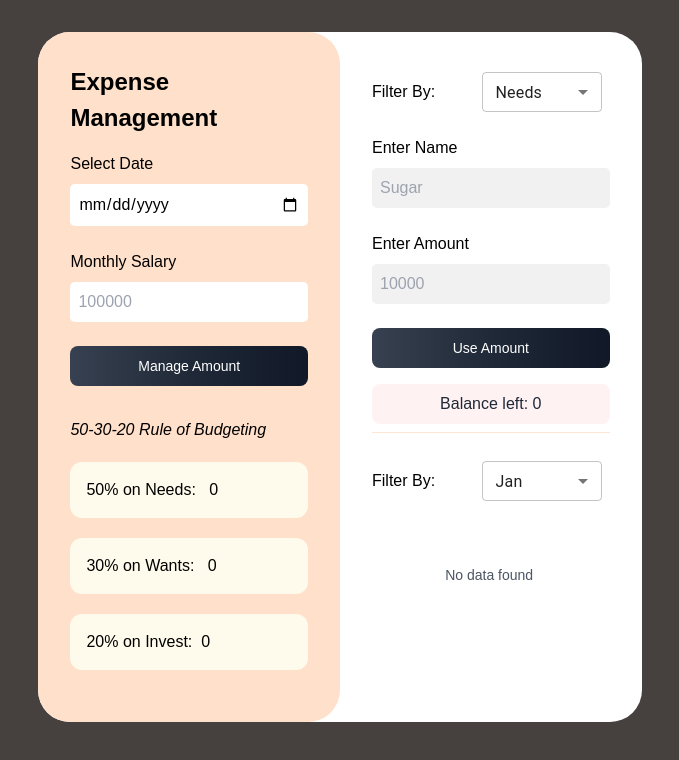
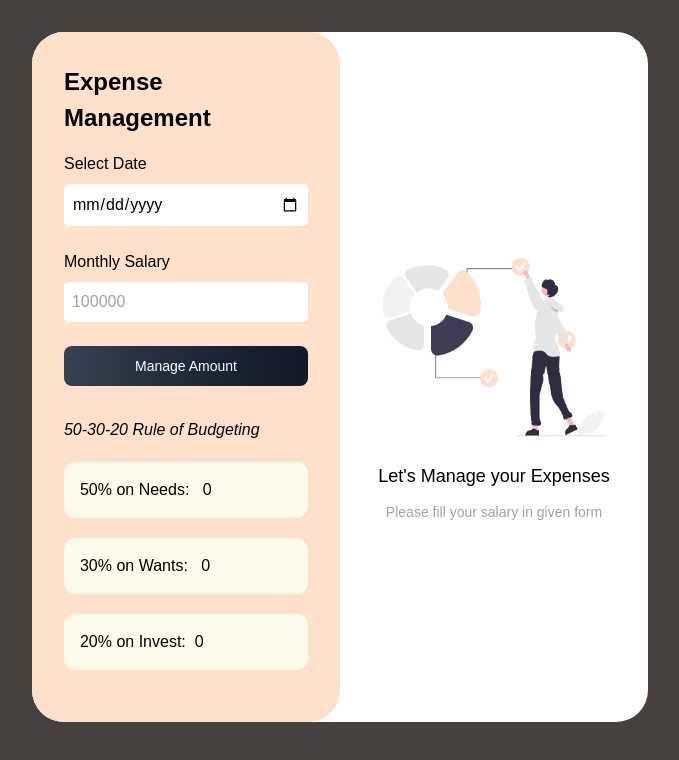
Before and after one commit to gauravsoni97/expensemanagement, a React (Create React App) app: page / in a window 1280 px wide. Shown: the top 760 px of the page, without its empty margins (300-979 px from the left). Built offline with nearby package versions, Linux system fonts and the light colour scheme.

Commit message:
empty state image added

```diff
--- a/src/Components/ExpenseListRight/ExpenseListRight.jsx
+++ b/src/Components/ExpenseListRight/ExpenseListRight.jsx
@@ -49,9 +49,6 @@ const ExpenseListRight = ({
   // Balance left code
 
   let totalListSum = arrayOfList.map(obj => obj.price).reduce((acc, cur) => acc + cur , 0);
-  console.log(totalListSum);
-
-
 
 
   // on delete list item from list
--- a/src/Components/Main.css
+++ b/src/Components/Main.css
@@ -4,6 +4,9 @@
     flex-wrap: wrap;
     border-radius: 2rem;
 }
+
+
+
 
 .mainBox-leftside,.mainBox-rightside {
     width: 50%;
@@ -22,6 +25,18 @@
 
 }
 
+
+
+.right_side_empty_image{
+    width: 50%;
+    margin: 0 auto;
+
+}
+
+.empty_state_home_image {
+    width: 300px;
+    margin:  0 auto;
+}
 
 
 .mainheading_topleft{
--- a/src/Components/Main.jsx
+++ b/src/Components/Main.jsx
@@ -1,6 +1,6 @@
 import { useFormik, validateYupSchema } from "formik";
 import React, { useState } from "react";
-
+import emptystatehome from "../Imgs/emptystatehome2.png"
 import * as Yup from "yup";
 import ExpenseListRight from "./ExpenseListRight/ExpenseListRight";
 
@@ -14,7 +14,6 @@ const Main = () => {
   const [salaryToNeeds, setSalaryToNeeds] = useState(0);
   const [salaryToWants, setSalaryToWants] = useState(0);
   const [salaryToInvest, setSalaryToInvest] = useState(0);
-
 
   const formik = useFormik({
     initialValues: {
@@ -37,16 +36,7 @@ const Main = () => {
     },
   });
 
-
-
-
   // ------------- right side form
-
-
-
-
-
-
 
   const [filter, setFilter] = useState("needs");
   const [monthFilter, setMonthFilter] = useState("jan");
@@ -87,6 +77,7 @@ const Main = () => {
             <input
               name="salary"
               type="number"
+              min="0"
               placeholder="100000"
               value={formik.values.salary}
               onChange={formik.handleChange}
@@ -130,7 +121,13 @@ const Main = () => {
 
       {/* -----------------  right side form -------------------------- */}
 
-
+      {salaryToInvest == 0 ? (
+        <div className="right_side_empty_image flex align-center justify-center flex-col">
+          <img className="empty_state_home_image  object-contain" src={emptystatehome} alt="money management image" loading="lazy" />
+          <h2 className="empty-heading text-center text-lg font-medium">Let's Manage your Expenses</h2>
+          <p className="text-gray-400 text-sm text-center mt-3">Please fill your salary in given form</p>
+        </div>
+      ) : (
         <ExpenseListRight
           filter={filter}
           setFilter={setFilter}
@@ -138,6 +135,7 @@ const Main = () => {
           setMonthFilter={setMonthFilter}
           salaryToNeeds={salaryToNeeds}
         />
+      )}
     </div>
   );
 };
```
Also changed, not shown: src/Imgs/emptystatehome2.png (added). Lines whose indentation alone changed are shown as unchanged.
